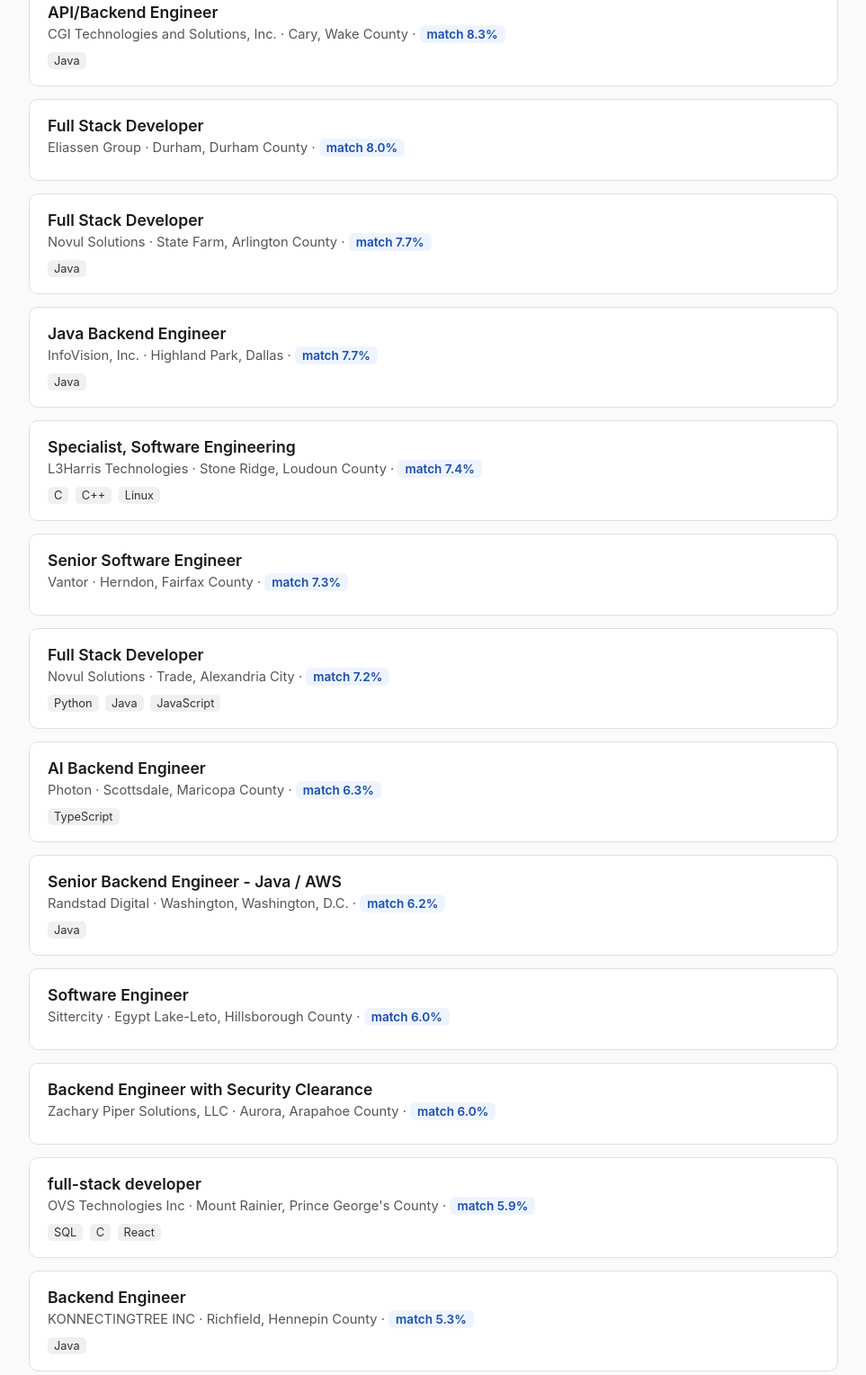
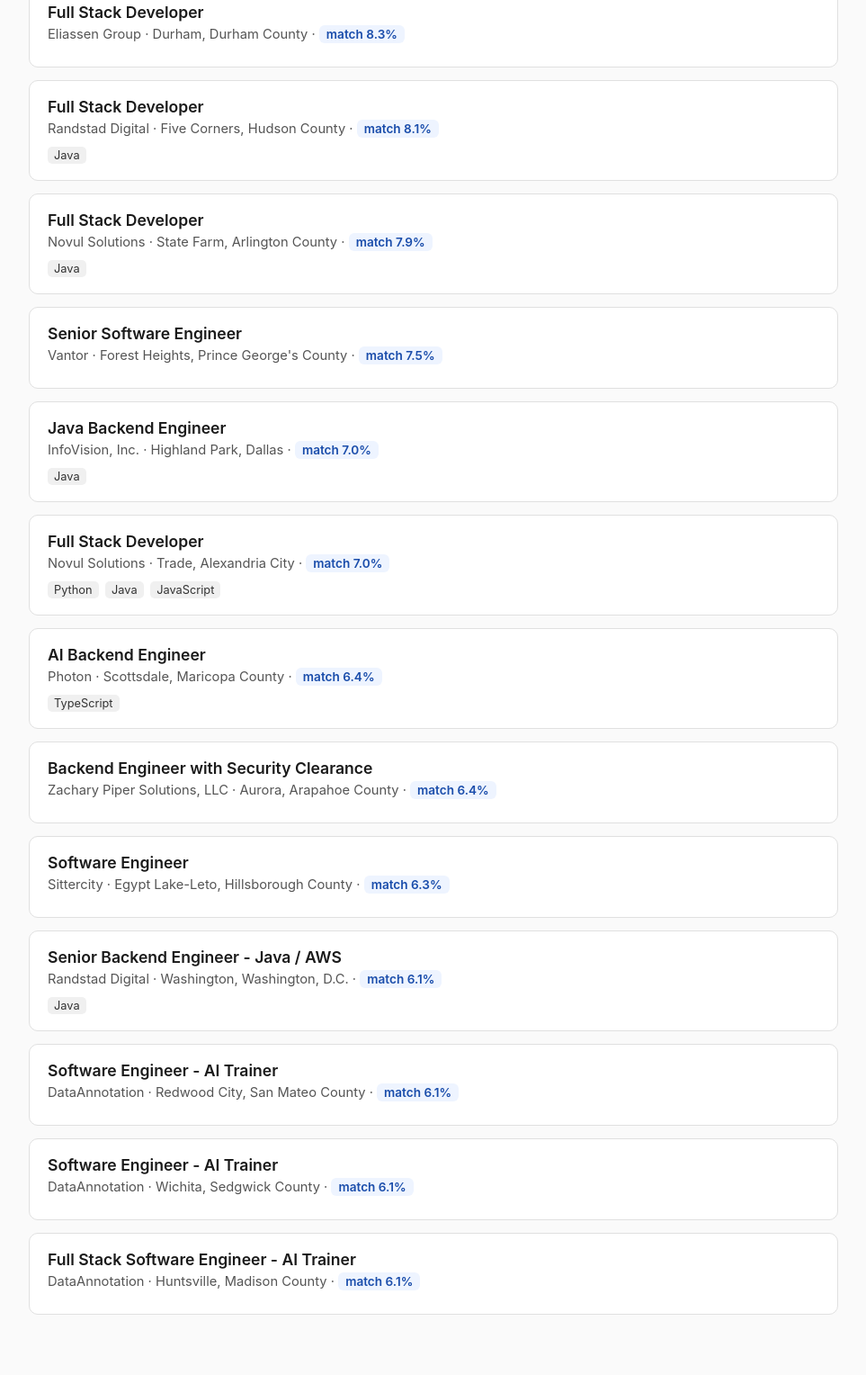
Before and after one commit to philipIsmail/job-matcher, a plain HTML site: page docs/index.html in a window 1280 px wide. Shown: the part 1016-2544 px from the top of the page at 90% size, without its empty margins (158-1121 px from the left). After the commit the page ends 2517 px from the top, so only its background shows below. Drawn offline with Linux system fonts and the light colour scheme.

Commit message:
Update daily job matches

```diff
--- a/docs/index.html
+++ b/docs/index.html
@@ -25,14 +25,14 @@
 </head>
 <body>
   <h1>Daily Job Matches</h1>
-  <div class="updated">Last updated: 2026-11-23 23:20 UTC · 20 jobs ranked</div>
+  <div class="updated">Last updated: 2026-11-24 21:53 UTC · 20 jobs ranked</div>
 
 
 
     <div class="job">
-      <div class="job-title"><a href="https://www.adzuna.com/land/ad/5970449937?se=TtzQdpTn8RG3obL8FeuK5Q&utm_medium=api&utm_source=84fd4a8d&v=95C72A89E2C11DF9C3A88D6E769C33A5A5CCA6DC" target="_blank">Backend Engineer</a></div>
+      <div class="job-title"><a href="https://www.adzuna.com/land/ad/5970449937?se=RhHgfFHo8RGRSJE6vESEnw&utm_medium=api&utm_source=84fd4a8d&v=95C72A89E2C11DF9C3A88D6E769C33A5A5CCA6DC" target="_blank">Backend Engineer</a></div>
       <div class="job-meta">LanceSoft Inc. &middot; US
-        &middot; <span class="score">match 14.8%</span>
+        &middot; <span class="score">match 15.9%</span>
       </div>
 
       <div class="skills">
@@ -46,9 +46,9 @@
     </div>
 
     <div class="job">
-      <div class="job-title"><a href="https://www.adzuna.com/land/ad/5814187240?se=TtzQdpTn8RG3obL8FeuK5Q&utm_medium=api&utm_source=84fd4a8d&v=B8CA06CE8DC19DD6E4B54C3450FA5D1CDCCC4E3E" target="_blank">AWS Backend Engineer</a></div>
+      <div class="job-title"><a href="https://www.adzuna.com/land/ad/5814187240?se=RhHgfFHo8RGRSJE6vESEnw&utm_medium=api&utm_source=84fd4a8d&v=B8CA06CE8DC19DD6E4B54C3450FA5D1CDCCC4E3E" target="_blank">AWS Backend Engineer</a></div>
       <div class="job-meta">Princeton IT Services &middot; Frazer, Chester County
-        &middot; <span class="score">match 14.2%</span>
+        &middot; <span class="score">match 14.5%</span>
       </div>
 
       <div class="skills">
@@ -60,9 +60,9 @@
     </div>
 
     <div class="job">
-      <div class="job-title"><a href="https://www.adzuna.com/land/ad/5969438251?se=TtzQdpTn8RG3obL8FeuK5Q&utm_medium=api&utm_source=84fd4a8d&v=BD5D7C04F06E54F1C4D17C053BC498D6FBFC98F5" target="_blank">Backend Engineer</a></div>
+      <div class="job-title"><a href="https://www.adzuna.com/land/ad/5969438251?se=RhHgfFHo8RGRSJE6vESEnw&utm_medium=api&utm_source=84fd4a8d&v=BD5D7C04F06E54F1C4D17C053BC498D6FBFC98F5" target="_blank">Backend Engineer</a></div>
       <div class="job-meta">Marlabs LLC &middot; Highland Park, Dallas
-        &middot; <span class="score">match 10.2%</span>
+        &middot; <span class="score">match 10.6%</span>
       </div>
 
       <div class="skills">
@@ -74,9 +74,9 @@
     </div>
 
     <div class="job">
-      <div class="job-title"><a href="https://www.adzuna.com/land/ad/5927964565?se=OKH_dZTn8RGCSsN2jRBeTA&utm_medium=api&utm_source=84fd4a8d&v=F49205D0C9CB03D62B92F43F60A8BB754B7A24C0" target="_blank">Full Stack Developer</a></div>
+      <div class="job-title"><a href="https://www.adzuna.com/land/ad/5927964565?se=viDce1Ho8RG3CcCV_YsU0g&utm_medium=api&utm_source=84fd4a8d&v=F49205D0C9CB03D62B92F43F60A8BB754B7A24C0" target="_blank">Full Stack Developer</a></div>
       <div class="job-meta">Kforce Technology Staffing &middot; Creve Coeur, Saint Louis County
-        &middot; <span class="score">match 9.7%</span>
+        &middot; <span class="score">match 9.2%</span>
       </div>
 
       <div class="skills">
@@ -88,9 +88,9 @@
     </div>
 
     <div class="job">
-      <div class="job-title"><a href="https://www.adzuna.com/land/ad/5930488051?se=TtzQdpTn8RG3obL8FeuK5Q&utm_medium=api&utm_source=84fd4a8d&v=8AD53A34E82E4306562B60747154B25AA53212C7" target="_blank">AI Backend Engineer</a></div>
+      <div class="job-title"><a href="https://www.adzuna.com/land/ad/5930488051?se=RhHgfFHo8RGRSJE6vESEnw&utm_medium=api&utm_source=84fd4a8d&v=8AD53A34E82E4306562B60747154B25AA53212C7" target="_blank">AI Backend Engineer</a></div>
       <div class="job-meta">Insight Global &middot; Newark, Essex County
-        &middot; <span class="score">match 9.1%</span>
+        &middot; <span class="score">match 9.0%</span>
       </div>
 
       <div class="skills">
@@ -102,9 +102,23 @@
     </div>
 
     <div class="job">
-      <div class="job-title"><a href="https://www.adzuna.com/land/ad/5814218771?se=TtzQdpTn8RG3obL8FeuK5Q&utm_medium=api&utm_source=84fd4a8d&v=E91B3A74F87449BB608350F88FF03F643F84C416" target="_blank">Backend Engineer</a></div>
+      <div class="job-title"><a href="https://www.adzuna.com/land/ad/5954381903?se=RhHgfFHo8RGRSJE6vESEnw&utm_medium=api&utm_source=84fd4a8d&v=D922CD9304F72BCB38E530DFC28B2348B5B2712F" target="_blank">API/Backend Engineer</a></div>
+      <div class="job-meta">CGI Technologies and Solutions, Inc. &middot; Cary, Wake County
+        &middot; <span class="score">match 8.7%</span>
+      </div>
+
+      <div class="skills">
+
+        <span class="skill-tag">Java</span>
+
+      </div>
+
+    </div>
+
+    <div class="job">
+      <div class="job-title"><a href="https://www.adzuna.com/land/ad/5814218771?se=RhHgfFHo8RGRSJE6vESEnw&utm_medium=api&utm_source=84fd4a8d&v=E91B3A74F87449BB608350F88FF03F643F84C416" target="_blank">Backend Engineer</a></div>
       <div class="job-meta">Princeton IT Services &middot; US
-        &middot; <span class="score">match 8.9%</span>
+        &middot; <span class="score">match 8.4%</span>
       </div>
 
       <div class="skills">
@@ -116,9 +130,17 @@
     </div>
 
     <div class="job">
-      <div class="job-title"><a href="https://www.adzuna.com/land/ad/5943738159?se=OKH_dZTn8RGCSsN2jRBeTA&utm_medium=api&utm_source=84fd4a8d&v=299E40E4506FA617E989AE9CCB9D8C5E3F8CD763" target="_blank">Full Stack Developer</a></div>
+      <div class="job-title"><a href="https://www.adzuna.com/land/ad/5955581201?se=viDce1Ho8RG3CcCV_YsU0g&utm_medium=api&utm_source=84fd4a8d&v=138E78C4181D0D4D526F63E0E03F52BDA0580831" target="_blank">Full Stack Developer</a></div>
+      <div class="job-meta">Eliassen Group &middot; Durham, Durham County
+        &middot; <span class="score">match 8.3%</span>
+      </div>
+
+    </div>
+
+    <div class="job">
+      <div class="job-title"><a href="https://www.adzuna.com/land/ad/5943738159?se=viDce1Ho8RG3CcCV_YsU0g&utm_medium=api&utm_source=84fd4a8d&v=299E40E4506FA617E989AE9CCB9D8C5E3F8CD763" target="_blank">Full Stack Developer</a></div>
       <div class="job-meta">Randstad Digital &middot; Five Corners, Hudson County
-        &middot; <span class="score">match 8.3%</span>
+        &middot; <span class="score">match 8.1%</span>
       </div>
 
       <div class="skills">
@@ -130,9 +152,9 @@
     </div>
 
     <div class="job">
-      <div class="job-title"><a href="https://www.adzuna.com/land/ad/5954381903?se=TtzQdpTn8RG3obL8FeuK5Q&utm_medium=api&utm_source=84fd4a8d&v=D922CD9304F72BCB38E530DFC28B2348B5B2712F" target="_blank">API/Backend Engineer</a></div>
-      <div class="job-meta">CGI Technologies and Solutions, Inc. &middot; Cary, Wake County
-        &middot; <span class="score">match 8.3%</span>
+      <div class="job-title"><a href="https://www.adzuna.com/land/ad/5958613574?se=viDce1Ho8RG3CcCV_YsU0g&utm_medium=api&utm_source=84fd4a8d&v=7FB4835A653E1B6641CFC4C31C0B721341C84C95" target="_blank">Full Stack Developer</a></div>
+      <div class="job-meta">Novul Solutions &middot; State Farm, Arlington County
+        &middot; <span class="score">match 7.9%</span>
       </div>
 
       <div class="skills">
@@ -144,17 +166,17 @@
     </div>
 
     <div class="job">
-      <div class="job-title"><a href="https://www.adzuna.com/land/ad/5955581201?se=OKH_dZTn8RGCSsN2jRBeTA&utm_medium=api&utm_source=84fd4a8d&v=138E78C4181D0D4D526F63E0E03F52BDA0580831" target="_blank">Full Stack Developer</a></div>
-      <div class="job-meta">Eliassen Group &middot; Durham, Durham County
-        &middot; <span class="score">match 8.0%</span>
+      <div class="job-title"><a href="https://www.adzuna.com/land/ad/5976771450?se=9LvaeVHo8RG3CcCV_YsU0g&utm_medium=api&utm_source=84fd4a8d&v=6FC840EBBDC50340B8E7E07D14F3E7D1D78BEBE3" target="_blank">Senior Software Engineer</a></div>
+      <div class="job-meta">Vantor &middot; Forest Heights, Prince George's County
+        &middot; <span class="score">match 7.5%</span>
       </div>
 
     </div>
 
     <div class="job">
-      <div class="job-title"><a href="https://www.adzuna.com/land/ad/5958613574?se=OKH_dZTn8RGCSsN2jRBeTA&utm_medium=api&utm_source=84fd4a8d&v=7FB4835A653E1B6641CFC4C31C0B721341C84C95" target="_blank">Full Stack Developer</a></div>
-      <div class="job-meta">Novul Solutions &middot; State Farm, Arlington County
-        &middot; <span class="score">match 7.7%</span>
+      <div class="job-title"><a href="https://www.adzuna.com/land/ad/5945987453?se=RhHgfFHo8RGRSJE6vESEnw&utm_medium=api&utm_source=84fd4a8d&v=5A72CC6330F3311389CEF3CF2BBBBC9896E4CA53" target="_blank">Java Backend Engineer</a></div>
+      <div class="job-meta">InfoVision, Inc. &middot; Highland Park, Dallas
+        &middot; <span class="score">match 7.0%</span>
       </div>
 
       <div class="skills">
@@ -166,49 +188,9 @@
     </div>
 
     <div class="job">
-      <div class="job-title"><a href="https://www.adzuna.com/land/ad/5945987453?se=TtzQdpTn8RG3obL8FeuK5Q&utm_medium=api&utm_source=84fd4a8d&v=5A72CC6330F3311389CEF3CF2BBBBC9896E4CA53" target="_blank">Java Backend Engineer</a></div>
-      <div class="job-meta">InfoVision, Inc. &middot; Highland Park, Dallas
-        &middot; <span class="score">match 7.7%</span>
-      </div>
-
-      <div class="skills">
-
-        <span class="skill-tag">Java</span>
-
-      </div>
-
-    </div>
-
-    <div class="job">
-      <div class="job-title"><a href="https://www.adzuna.com/land/ad/5975665822?se=zuQOdJTn8RGulNbScKzXGw&utm_medium=api&utm_source=84fd4a8d&v=4F29BAF30C02B7CEFD8303E044FA3F4B888F40C7" target="_blank">Specialist, Software Engineering</a></div>
-      <div class="job-meta">L3Harris Technologies &middot; Stone Ridge, Loudoun County
-        &middot; <span class="score">match 7.4%</span>
-      </div>
-
-      <div class="skills">
-
-        <span class="skill-tag">C</span>
-
-        <span class="skill-tag">C++</span>
-
-        <span class="skill-tag">Linux</span>
-
-      </div>
-
-    </div>
-
-    <div class="job">
-      <div class="job-title"><a href="https://www.adzuna.com/land/ad/5951848247?se=zuQOdJTn8RGulNbScKzXGw&utm_medium=api&utm_source=84fd4a8d&v=1140F757B0CEE625B855D8D58B86E452E494893E" target="_blank">Senior Software Engineer</a></div>
-      <div class="job-meta">Vantor &middot; Herndon, Fairfax County
-        &middot; <span class="score">match 7.3%</span>
-      </div>
-
-    </div>
-
-    <div class="job">
-      <div class="job-title"><a href="https://www.adzuna.com/land/ad/5903176807?se=OKH_dZTn8RGCSsN2jRBeTA&utm_medium=api&utm_source=84fd4a8d&v=16743A057560DED467E0CDD79F30E9503D2F3E39" target="_blank">Full Stack Developer</a></div>
+      <div class="job-title"><a href="https://www.adzuna.com/land/ad/5903176807?se=viDce1Ho8RG3CcCV_YsU0g&utm_medium=api&utm_source=84fd4a8d&v=16743A057560DED467E0CDD79F30E9503D2F3E39" target="_blank">Full Stack Developer</a></div>
       <div class="job-meta">Novul Solutions &middot; Trade, Alexandria City
-        &middot; <span class="score">match 7.2%</span>
+        &middot; <span class="score">match 7.0%</span>
       </div>
 
       <div class="skills">
@@ -224,9 +206,9 @@
     </div>
 
     <div class="job">
-      <div class="job-title"><a href="https://www.adzuna.com/land/ad/5972005765?se=TtzQdpTn8RG3obL8FeuK5Q&utm_medium=api&utm_source=84fd4a8d&v=2640144B96C263C1852EE2E7D9768DA94907B189" target="_blank">AI Backend Engineer</a></div>
+      <div class="job-title"><a href="https://www.adzuna.com/land/ad/5972005765?se=RhHgfFHo8RGRSJE6vESEnw&utm_medium=api&utm_source=84fd4a8d&v=2640144B96C263C1852EE2E7D9768DA94907B189" target="_blank">AI Backend Engineer</a></div>
       <div class="job-meta">Photon &middot; Scottsdale, Maricopa County
-        &middot; <span class="score">match 6.3%</span>
+        &middot; <span class="score">match 6.4%</span>
       </div>
 
       <div class="skills">
@@ -238,9 +220,25 @@
     </div>
 
     <div class="job">
-      <div class="job-title"><a href="https://www.adzuna.com/land/ad/5952304885?se=TtzQdpTn8RG3obL8FeuK5Q&utm_medium=api&utm_source=84fd4a8d&v=385DCA6AE71E6E065219F41B90E9B2EA74501150" target="_blank">Senior Backend Engineer - Java / AWS</a></div>
+      <div class="job-title"><a href="https://www.adzuna.com/land/ad/5740550284?se=RhHgfFHo8RGRSJE6vESEnw&utm_medium=api&utm_source=84fd4a8d&v=0EE4095650FC7C564679FB53E289826A24661006" target="_blank">Backend Engineer with Security Clearance</a></div>
+      <div class="job-meta">Zachary Piper Solutions, LLC &middot; Aurora, Arapahoe County
+        &middot; <span class="score">match 6.4%</span>
+      </div>
+
+    </div>
+
+    <div class="job">
+      <div class="job-title"><a href="https://www.adzuna.com/land/ad/5947859861?se=9LvaeVHo8RG3CcCV_YsU0g&utm_medium=api&utm_source=84fd4a8d&v=D6B4CF1755C8647AC57F30F88DB87D3A9DFFF10C" target="_blank">Software Engineer</a></div>
+      <div class="job-meta">Sittercity &middot; Egypt Lake-Leto, Hillsborough County
+        &middot; <span class="score">match 6.3%</span>
+      </div>
+
+    </div>
+
+    <div class="job">
+      <div class="job-title"><a href="https://www.adzuna.com/land/ad/5952304885?se=RhHgfFHo8RGRSJE6vESEnw&utm_medium=api&utm_source=84fd4a8d&v=385DCA6AE71E6E065219F41B90E9B2EA74501150" target="_blank">Senior Backend Engineer - Java / AWS</a></div>
       <div class="job-meta">Randstad Digital &middot; Washington, Washington, D.C.
-        &middot; <span class="score">match 6.2%</span>
+        &middot; <span class="score">match 6.1%</span>
       </div>
 
       <div class="skills">
@@ -252,49 +250,25 @@
     </div>
 
     <div class="job">
-      <div class="job-title"><a href="https://www.adzuna.com/land/ad/5947859861?se=zuQOdJTn8RGulNbScKzXGw&utm_medium=api&utm_source=84fd4a8d&v=D6B4CF1755C8647AC57F30F88DB87D3A9DFFF10C" target="_blank">Software Engineer</a></div>
-      <div class="job-meta">Sittercity &middot; Egypt Lake-Leto, Hillsborough County
-        &middot; <span class="score">match 6.0%</span>
+      <div class="job-title"><a href="https://www.adzuna.com/land/ad/5977420092?se=9LvaeVHo8RG3CcCV_YsU0g&utm_medium=api&utm_source=84fd4a8d&v=B39B8662443AE27ED975EB82266D7DDBA89AC919" target="_blank">Software Engineer - AI Trainer</a></div>
+      <div class="job-meta">DataAnnotation &middot; Redwood City, San Mateo County
+        &middot; <span class="score">match 6.1%</span>
       </div>
 
     </div>
 
     <div class="job">
-      <div class="job-title"><a href="https://www.adzuna.com/land/ad/5740550284?se=TtzQdpTn8RG3obL8FeuK5Q&utm_medium=api&utm_source=84fd4a8d&v=0EE4095650FC7C564679FB53E289826A24661006" target="_blank">Backend Engineer with Security Clearance</a></div>
-      <div class="job-meta">Zachary Piper Solutions, LLC &middot; Aurora, Arapahoe County
-        &middot; <span class="score">match 6.0%</span>
+      <div class="job-title"><a href="https://www.adzuna.com/land/ad/5977419821?se=9LvaeVHo8RG3CcCV_YsU0g&utm_medium=api&utm_source=84fd4a8d&v=961E9A047D98E682032BFA681E77FD49E4894603" target="_blank">Software Engineer - AI Trainer</a></div>
+      <div class="job-meta">DataAnnotation &middot; Wichita, Sedgwick County
+        &middot; <span class="score">match 6.1%</span>
       </div>
 
     </div>
 
     <div class="job">
-      <div class="job-title"><a href="https://www.adzuna.com/land/ad/5963697839?se=OKH_dZTn8RGCSsN2jRBeTA&utm_medium=api&utm_source=84fd4a8d&v=90B53AAC3DF26CC45BF0A5643D1962C37D3324BF" target="_blank">full-stack developer</a></div>
-      <div class="job-meta">OVS Technologies Inc &middot; Mount Rainier, Prince George's County
-        &middot; <span class="score">match 5.9%</span>
-      </div>
-
-      <div class="skills">
-
-        <span class="skill-tag">SQL</span>
-
-        <span class="skill-tag">C</span>
-
-        <span class="skill-tag">React</span>
-
-      </div>
-
-    </div>
-
-    <div class="job">
-      <div class="job-title"><a href="https://www.adzuna.com/land/ad/5967990755?se=TtzQdpTn8RG3obL8FeuK5Q&utm_medium=api&utm_source=84fd4a8d&v=AFA997C5DC1CEFCD6A054E01770059AD4B9DD2ED" target="_blank">Backend Engineer</a></div>
-      <div class="job-meta">KONNECTINGTREE INC &middot; Richfield, Hennepin County
-        &middot; <span class="score">match 5.3%</span>
-      </div>
-
-      <div class="skills">
-
-        <span class="skill-tag">Java</span>
-
+      <div class="job-title"><a href="https://www.adzuna.com/land/ad/5977420091?se=9LvaeVHo8RG3CcCV_YsU0g&utm_medium=api&utm_source=84fd4a8d&v=23BFA7AA77749A53FBBA3A432C8DFD9FB696E0E4" target="_blank">Full Stack Software Engineer - AI Trainer</a></div>
+      <div class="job-meta">DataAnnotation &middot; Huntsville, Madison County
+        &middot; <span class="score">match 6.1%</span>
       </div>
 
     </div>
```
